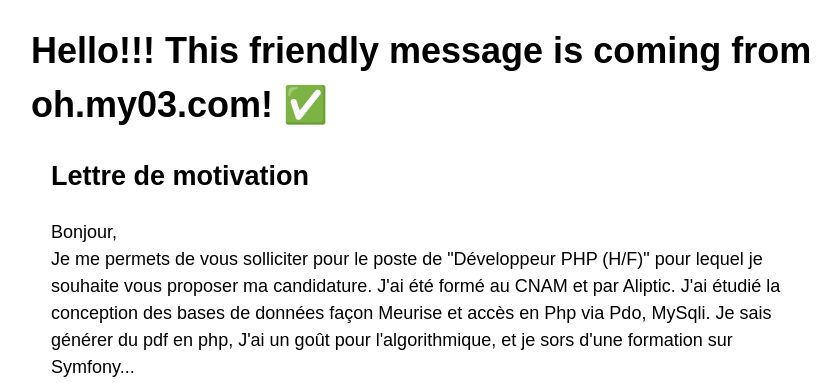
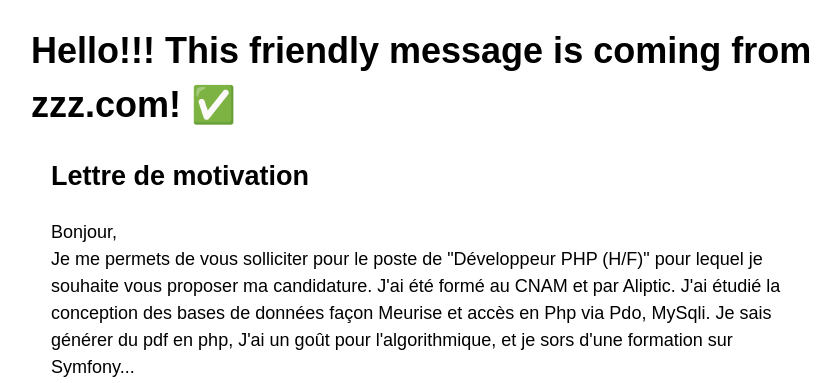
Before and after one commit to Moc-Semag/maquette, a Symfony app: template templates/welcome/index.html.twig in a window 1280 px wide. Shown: the part 26-409 px from the top of the page, without its empty margins (209-1049 px from the left). Run offline with Twig, Linux system fonts and the light colour scheme; the template is opened without the code that fills it, so the values that code supplies are empty; some libraries are stand-ins or nearby versions.

Commit message:
Update index.html.twig

```diff
--- a/templates/welcome/index.html.twig
+++ b/templates/welcome/index.html.twig
@@ -15,7 +15,7 @@
 </style>
 
 <div class="example-wrapper">
-    <h1 class="blinkblink">Hello!!! This friendly message is coming from oh.my03.com! ✅</h1>
+    <h1 class="blinkblink">Hello!!! This friendly message is coming from zzz.com! ✅</h1>
     <div>
         <div class="example-wrapper">
             <h2>Lettre de motivation</h2>
@@ -26,7 +26,7 @@
                     J'ai été formé au CNAM et par Aliptic. J'ai étudié la conception des bases de données façon Meurise et accès en Php via Pdo, MySqli.
                     Je sais générer du pdf en php, J'ai un goût pour l'algorithmique, et je sors d'une formation sur Symfony...<br>
                     J'héberge chez moi sur un raspberry Pi un site pour présenter de futures maquettes (j'ai obtenu des sous domaines ainsi que des certificats SSL par Letsencrypt...<br>
-                    voici l'adresse: <a href="https://oh.my03.com">oh.my03.com</a><div>{# <img src="{{ asset('rasp.gif') }}" height="50" alt="Raspi alive">O'flix"> #}</div>(c'est là en fait...)  je ne montre rien pour l'instant à part la version de Symfony avant d'aboutir
+                    voici l'adresse: <a href="https://zzz.com">oh.my03.com</a><div>{# <img src="{{ asset('rasp.gif') }}" height="50" alt="Raspi alive">O'flix"> #}</div>(c'est là en fait...)  je ne montre rien pour l'instant à part la version de Symfony avant d'aboutir
                 à quelque chose de consistant mais cela témoigne du fait que je peux initier des projets Symfony...
                 j'ai travaillé plusieurs langages et je me forme moi même sur Node et React... Je vis sans doute loin du siège de votre entreprise, mais je peux travailler en télé-travail avec visio et partage d'écran toute la journée via Discord ou autre...<br>
                 Je peux bénéficier d'une mesure POEI via Pôle Emploi : possibilité de me former régulièrement pour monter en compétence par Aliptic ou le CNAM.
```
